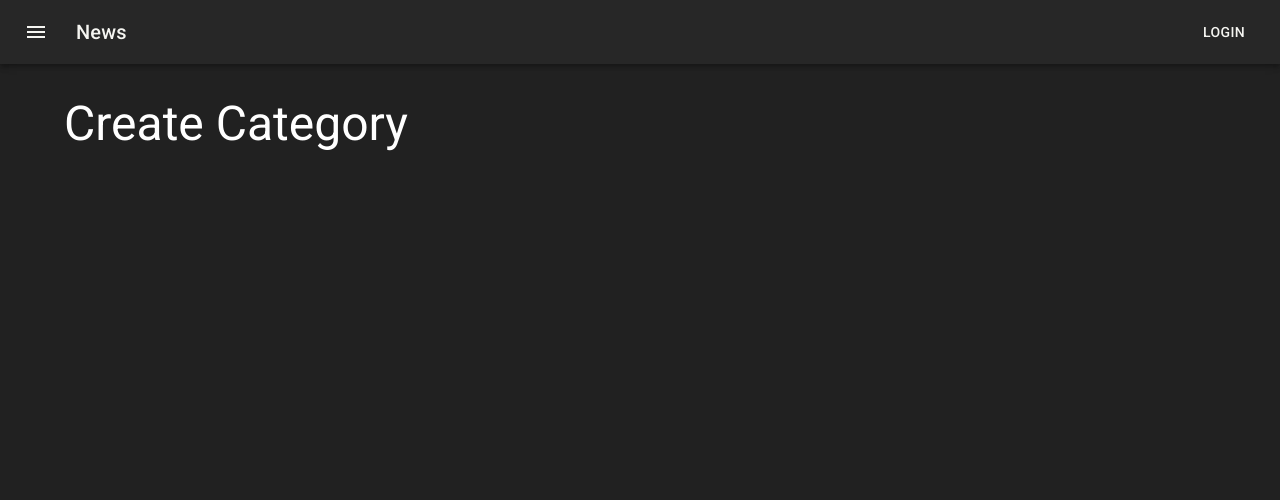
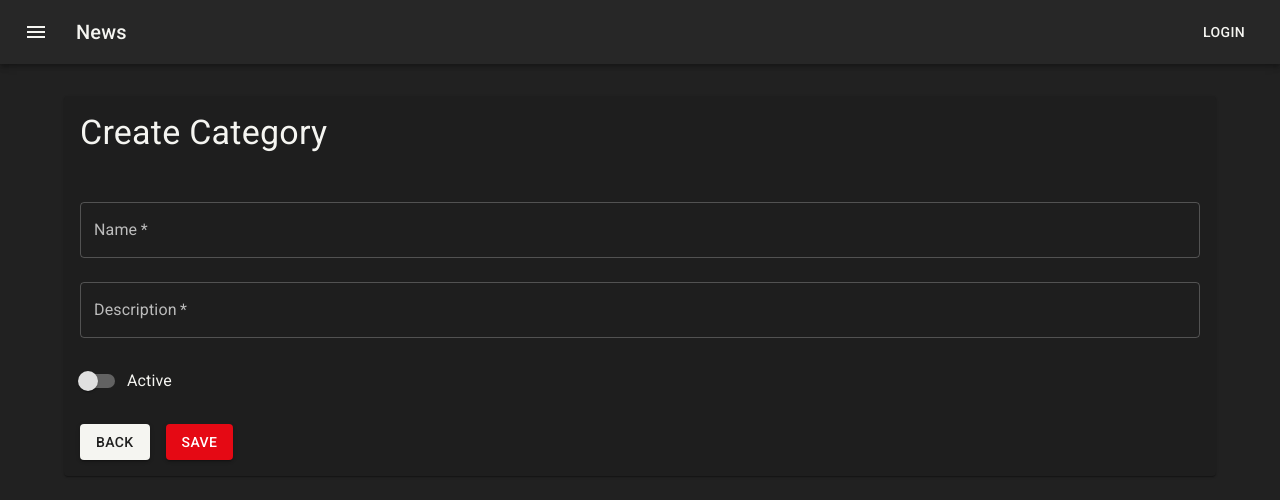
Before and after one commit to vaguiiinho/admin-videos-react, a React (Create React App) app: page /categories/create in a window 1280 px wide. Shown: the top 500 px of the page. Built offline with nearby package versions, Linux system fonts and the light colour scheme.

Commit message:
Criando Página de criação de categoria

```diff
--- a/src/features/categories/CategoryCreate.tsx
+++ b/src/features/categories/CategoryCreate.tsx
@@ -1,11 +1,47 @@
-import { Box, Typography } from "@mui/material";
+import {
+    Box,
+    Paper,
+    Typography
+} from "@mui/material";
+import { useState } from "react";
+import { Category } from "./categorySlice";
+import { CategoryForm } from "./components/CategoryForm";
 
 export function CategoryCreate() {
+    const [isDisabled, setIsDisabled] = useState(false)
+    const [category, setCategory] = useState<Category>({
+        id: "",
+        name: "",
+        description: "",
+        isActive: false,
+        deleted_at: null,
+        createdAt: "",
+        updatedAt: "",
+    })
+
+    const handleChange = (e: any) => { }
+
+    const handleToggle = (e: any) => { }
+
     return (
         <Box>
-            <Typography variant="h3" component="h1">
-                Create Category
-            </Typography>
+            <Paper>
+                <Box p={2}>
+                    <Box mb={2}>
+                        <Typography variant="h4">
+                            Create Category
+                        </Typography>
+                    </Box>
+                </Box>
+                <CategoryForm
+                    category={category}
+                    isDisabled={isDisabled}
+                    isLoading={false}
+                    handleSubmit={() => console.log('form submitted')}
+                    handleChange={handleChange}
+                    handleToggle={handleToggle}
+                />
+            </Paper>
         </Box>
     )
 }
--- a/src/features/categories/CategoryList.tsx
+++ b/src/features/categories/CategoryList.tsx
@@ -1,4 +1,5 @@
-import { Box, Button, Typography, IconButton } from "@mui/material";
+import { DeleteSharp } from "@mui/icons-material";
+import { Box, Button, IconButton, Typography } from "@mui/material";
 import {
     DataGrid,
     GridColDef,
@@ -9,7 +10,6 @@
 import { Link } from "react-router-dom";
 import { useAppSelector } from "../../app/hooks";
 import { selectorCategories } from "./categorySlice";
-import { DeleteSharp } from "@mui/icons-material";
 
 
 export function CategoryList() {
--- a/src/features/categories/CategoryUpdate.tsx
+++ b/src/features/categories/CategoryUpdate.tsx
@@ -1,9 +1,15 @@
-import { Box, Button, FormControl, FormControlLabel, FormGroup, Paper, Switch, TextField, Typography } from "@mui/material";
-import Grid from '@mui/material/Grid2';
-import { Link, useParams } from "react-router-dom";
+import {
+    Box,
+    Paper,
+    Typography
+} from "@mui/material";
+import { useState } from "react";
+import {
+    useParams
+} from "react-router-dom";
 import { useAppSelector } from "../../app/hooks";
 import { selectCategoryById } from "./categorySlice";
-import { useState } from "react";
+import { CategoryForm } from "./components/CategoryForm";
 export function CategoryUpdate() {
 
     const id = useParams().id || ""
@@ -23,64 +29,14 @@
                         </Typography>
                     </Box>
                 </Box>
-                <Box p={2}>
-                    <form>
-                        <Grid container spacing={3}>
-                            <Grid size={12}>
-                                <FormControl fullWidth>
-                                    <TextField
-                                        required
-                                        name="name"
-                                        label="Name"
-                                        value={category.name}
-                                        disabled={isDisabled}
-                                        onChange={handleChange}
-                                    />
-                                </FormControl>
-                            </Grid>
-                            <Grid size={12}>
-                                <FormControl fullWidth>
-                                    <TextField
-                                        required
-                                        name="description"
-                                        label="Description"
-                                        value={category.description}
-                                        disabled={isDisabled}
-                                        onChange={handleChange}
-                                    />
-                                </FormControl>
-                            </Grid>
-                            <Grid size={12}>
-                                <FormGroup>
-                                    <FormControlLabel
-                                        control={
-                                            <Switch
-                                                name="is_active"
-                                                color="secondary"
-                                                onChange={handleToggle}
-                                                checked={category.isActive}
-                                                inputProps={{ "aria-label": "controlled" }}
-                                            />
-                                        }
-                                        label="Active"
-                                    />
-                                </FormGroup>
-                            </Grid>
-                            <Grid size={12}>
-                                <Box display="flex" gap={2}>
-                                    <Button variant="contained" component={Link} to="/categories">
-                                        Back
-                                    </Button>
-                                    <Button
-                                        variant="contained"
-                                        color="secondary"
-                                        disabled={isDisabled}
-                                    >Save</Button>
-                                </Box>
-                            </Grid>
-                        </Grid>
-                    </form>
-                </Box>
+                <CategoryForm
+                    category={category}
+                    isDisabled={isDisabled}
+                    isLoading={false}
+                    handleSubmit={() => console.log('form submitted')}
+                    handleChange={handleChange}
+                    handleToggle={handleToggle}
+                />
             </Paper>
         </Box>
     )
--- a/src/features/categories/categorySlice.ts
+++ b/src/features/categories/categorySlice.ts
@@ -1,7 +1,7 @@
 import { createSlice } from "@reduxjs/toolkit";
 import { RootState } from "../../app/store";
 
-interface Category {
+export interface Category {
 
     id: string;
     name: string;
--- /dev/null
+++ b/src/features/categories/components/CategoryForm.tsx
@@ -0,0 +1,91 @@
+import {
+    Box,
+    Button,
+    FormControl,
+    FormControlLabel,
+    FormGroup,
+    Switch,
+    TextField,
+} from "@mui/material";
+import Grid from '@mui/material/Grid2';
+import { Link } from "react-router-dom";
+import { Category } from "../categorySlice";
+
+type Props = {
+    category: Category
+    isDisabled?: boolean
+    isLoading?: boolean
+    handleSubmit: (e: React.FormEvent<HTMLFormElement>) => void
+    handleChange: (e: React.ChangeEvent<HTMLInputElement>) => void
+    handleToggle: (e: React.ChangeEvent<HTMLInputElement>) => void
+}
+
+export function CategoryForm({
+    category,
+    isDisabled = false,
+    isLoading = false,
+    handleSubmit,
+    handleChange,
+    handleToggle,
+}: Props) {
+    return (
+        <Box p={2}>
+            <form>
+                <Grid container spacing={3}>
+                    <Grid size={12}>
+                        <FormControl fullWidth>
+                            <TextField
+                                required
+                                name="name"
+                                label="Name"
+                                value={category.name}
+                                disabled={isDisabled}
+                                onChange={handleChange}
+                            />
+                        </FormControl>
+                    </Grid>
+                    <Grid size={12}>
+                        <FormControl fullWidth>
+                            <TextField
+                                required
+                                name="description"
+                                label="Description"
+                                value={category.description}
+                                disabled={isDisabled}
+                                onChange={handleChange}
+                            />
+                        </FormControl>
+                    </Grid>
+                    <Grid size={12}>
+                        <FormGroup>
+                            <FormControlLabel
+                                control={
+                                    <Switch
+                                        name="is_active"
+                                        color="secondary"
+                                        onChange={handleToggle}
+                                        checked={category.isActive}
+                                        inputProps={{ "aria-label": "controlled" }}
+                                    />
+                                }
+                                label="Active"
+                            />
+                        </FormGroup>
+                    </Grid>
+                    <Grid size={12}>
+                        <Box display="flex" gap={2}>
+                            <Button variant="contained" component={Link} to="/categories">
+                                Back
+                            </Button>
+                            <Button
+                                variant="contained"
+                                color="secondary"
+                                disabled={isDisabled}
+                            >Save</Button>
+                        </Box>
+                    </Grid>
+                </Grid>
+            </form>
+        </Box>
+    )
+}
```
